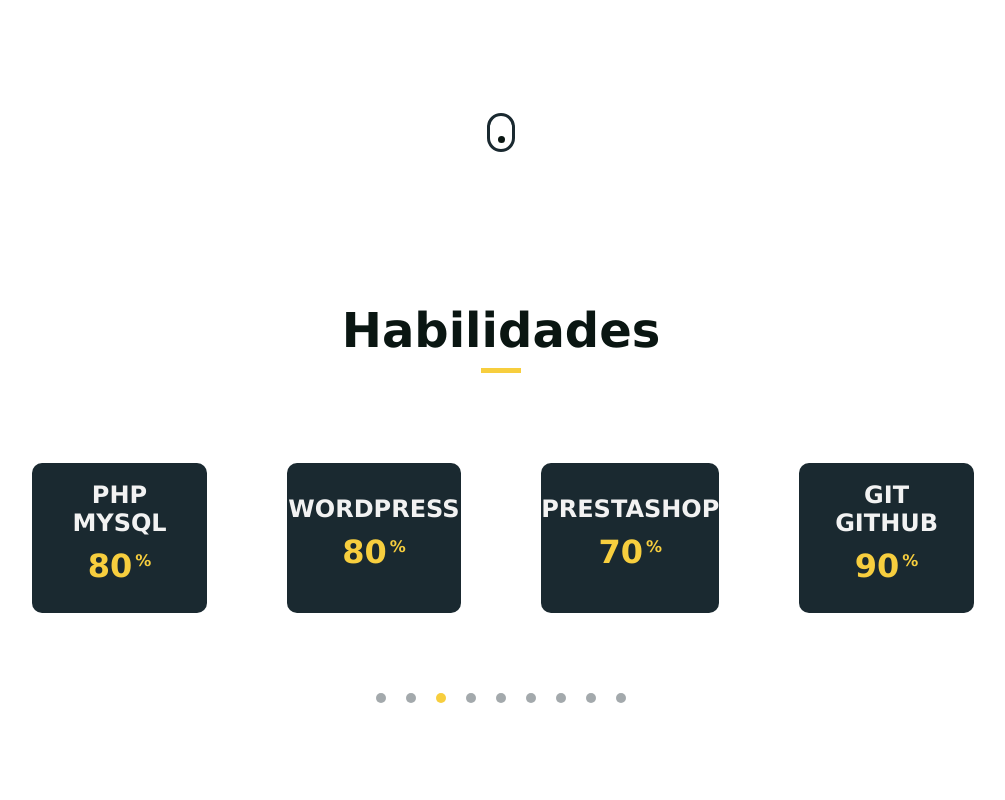
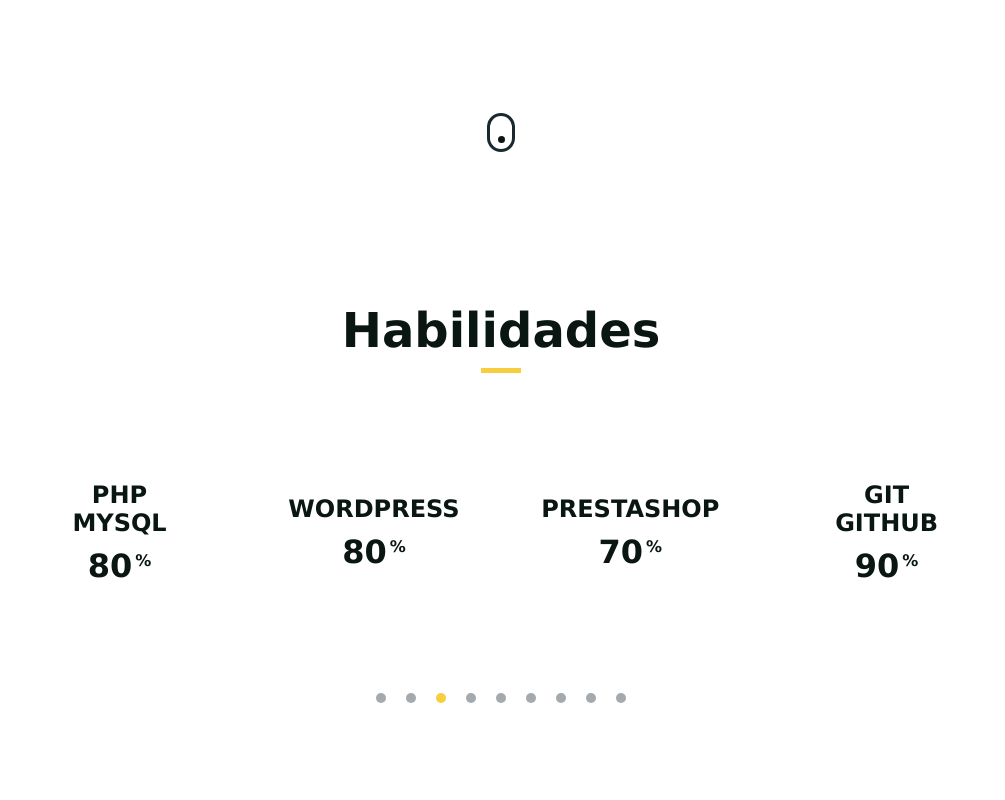
Before and after one commit to MarcusAndorra/jmarccp, a plain HTML site: page index.html in a window 1280 px wide. Shown: the part 1654-2454 px from the top of the page, without its empty margins (139-1144 px from the left). Drawn offline with Linux system fonts and the light colour scheme.

Commit message:
Mejorado estilo de la pagina en general, hay que mejorar la parte portfolio

```diff
--- a/assets/js/app.js
+++ b/assets/js/app.js
@@ -118,6 +118,7 @@ const typed = new Typed('.typed', {
 // funcion lazy para las secciones
 
     let animado_lazy = document.querySelectorAll(".animado-lazy");
+    let flechita = document.querySelector(".subirArriba");
 
     function lazyScroll(){
         let scrollTop =  document.documentElement.scrollTop;
@@ -125,11 +126,20 @@ const typed = new Typed('.typed', {
 
             // calculo la altura ke hay hasta el objeto con clase .animado-lazy
             let alturaLazy = animado_lazy[i].offsetTop;
-            if(alturaLazy - 600 < scrollTop){
+            if(alturaLazy - 600 < scrollTop) {
                 animado_lazy[i].style.paddingTop = 0;
+                flechita.style.opacity = 1;
+            }else if(alturaLazy - 700 < scrollTop) {
+                flechita.style.opacity = 0;
             }
         }
+        let subir = document.querySelector(".subirArriba");
+        if (scrollTop > 400) {
+          subir.style.opacity = 1;
+        } else if (scrollTop <= 400) {
+          subir.style.opacity = 0;
+        }
     }
-    // PONER ALTURALAZY A - 600
+
 
 window.addEventListener("scroll", lazyScroll);
--- a/assets/scss/style.scss
+++ b/assets/scss/style.scss
@@ -59,6 +59,8 @@ body{
         z-index: 9999;
         bottom: 50px;
         right: 20px;
+        opacity: 0;
+        transition: opacity ease;
         cursor: pointer;
         a{
             text-decoration: none;
@@ -489,19 +491,18 @@ body{
                     @include flex($fw:no-wrap);
                     .glide__slide {
                         @include flex($fd:column);
-                        background: $azul;
                         width: 150px;
                         height: 150px;
                         margin: 60px 40px !important;
                         border-radius: 10px;
                         h3 {
-                            color: $blanco;
+                            color: $steel;
                             text-transform: uppercase;
                             text-align: center;
                             font-size: 1.5rem;
                         }
                         > div {
-                            color: $amarillo;
+                            color: $steel;
                             font-weight: bold;
                             font-size: 2rem;
                             margin: 10px 0;
```
Also changed, not shown: assets/css/style.css, 1 other file.
